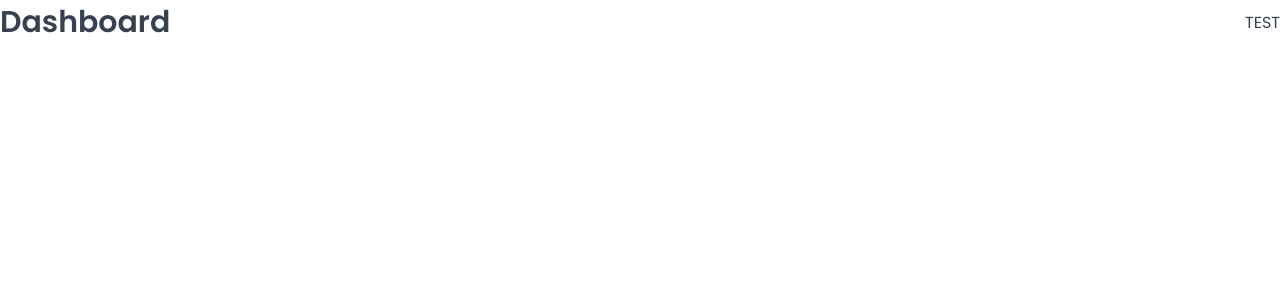
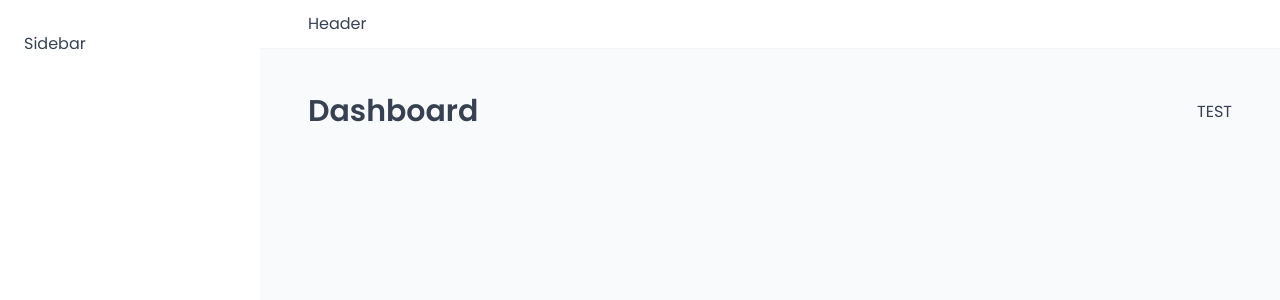
Before and after one commit to gitsheyno/Internal-Booking-System-Management, a React (Vite) app: page /dashboard in a window 1280 px wide. Shown: the top 300 px of the page. Built offline with nearby package versions, Linux system fonts and the light colour scheme; a web font is replaced by a local one.

Commit message:
add applayout - header - sidebar

```diff
--- a/src/App.tsx
+++ b/src/App.tsx
@@ -8,6 +8,7 @@
 import Login from "./pages/Login";
 import PageNotFound from "./pages/PageNotFound";
 import GlobalStyles from "./styles/GlobalStyles";
+import AppLayout from "./ui/AppLayout";
 
 function App() {
   return (
@@ -15,6 +16,7 @@
       <GlobalStyles />
       <BrowserRouter>
         <Routes>
+          <Route element={<AppLayout />}>
             <Route index element={<Navigate replace to="dashboard" />} />
             <Route path="dashboard" element={<Dashboard />} />
             <Route path="booking" element={<Bookings />} />
@@ -22,6 +24,7 @@
             <Route path="users" element={<Users />} />
             <Route path="settings" element={<Settings />} />
             <Route path="account" element={<Account />} />
+          </Route>
           <Route path="login" element={<Login />} />
           <Route path="*" element={<PageNotFound />} />
         </Routes>
--- /dev/null
+++ b/src/ui/AppLayout.tsx
@@ -0,0 +1,27 @@
+import { Outlet } from "react-router-dom";
+import Sidebar from "./Sidebar";
+import Header from "./Header";
+import styled from "styled-components";
+
+const StyledAppLayout = styled.div`
+  display: grid;
+  grid-template-columns: 26rem 1fr;
+  grid-template-rows: auto 1fr;
+  height: 100vh;
+`;
+const Main = styled.main`
+  background-color: var(--color-grey-50);
+
+  padding: 4rem 4.8rem 6.4rem;
+`;
+export default function AppLayout() {
+  return (
+    <StyledAppLayout>
+      <Header />
+      <Sidebar />
+      <Main>
+        <Outlet />
+      </Main>
+    </StyledAppLayout>
+  );
+}
--- /dev/null
+++ b/src/ui/Header.tsx
@@ -0,0 +1,10 @@
+import styled from "styled-components";
+
+const StyledHeader = styled.header`
+  background-color: var(--color-grey-0);
+  padding: 1.2rem 4.8rem;
+  border-bottom: 1px solid var(--color-grey-100);
+`;
+export default function Header() {
+  return <StyledHeader>Header</StyledHeader>;
+}
--- /dev/null
+++ b/src/ui/Sidebar.tsx
@@ -0,0 +1,12 @@
+import styled from "styled-components";
+
+const StyledSideBar = styled.aside`
+  background-color: var(--color-grey-0);
+  padding: 3.2rem 2.4rem;
+  border-right: 1px solid var(--color-gray-100);
+
+  grid-row: 1/-1;
+`;
+export default function Sidebar() {
+  return <StyledSideBar>Sidebar</StyledSideBar>;
+}
```
Lines whose indentation alone changed are shown as unchanged.
